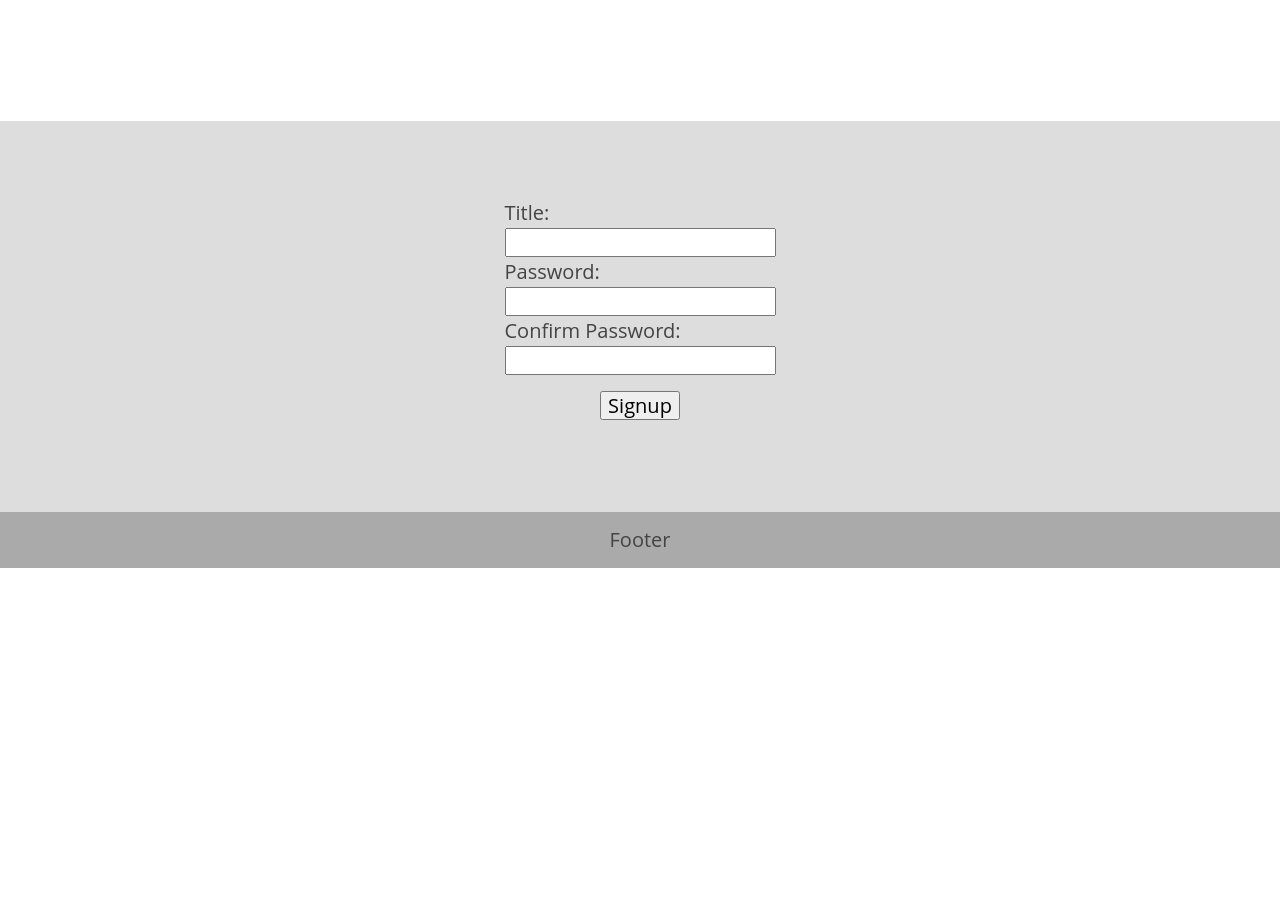
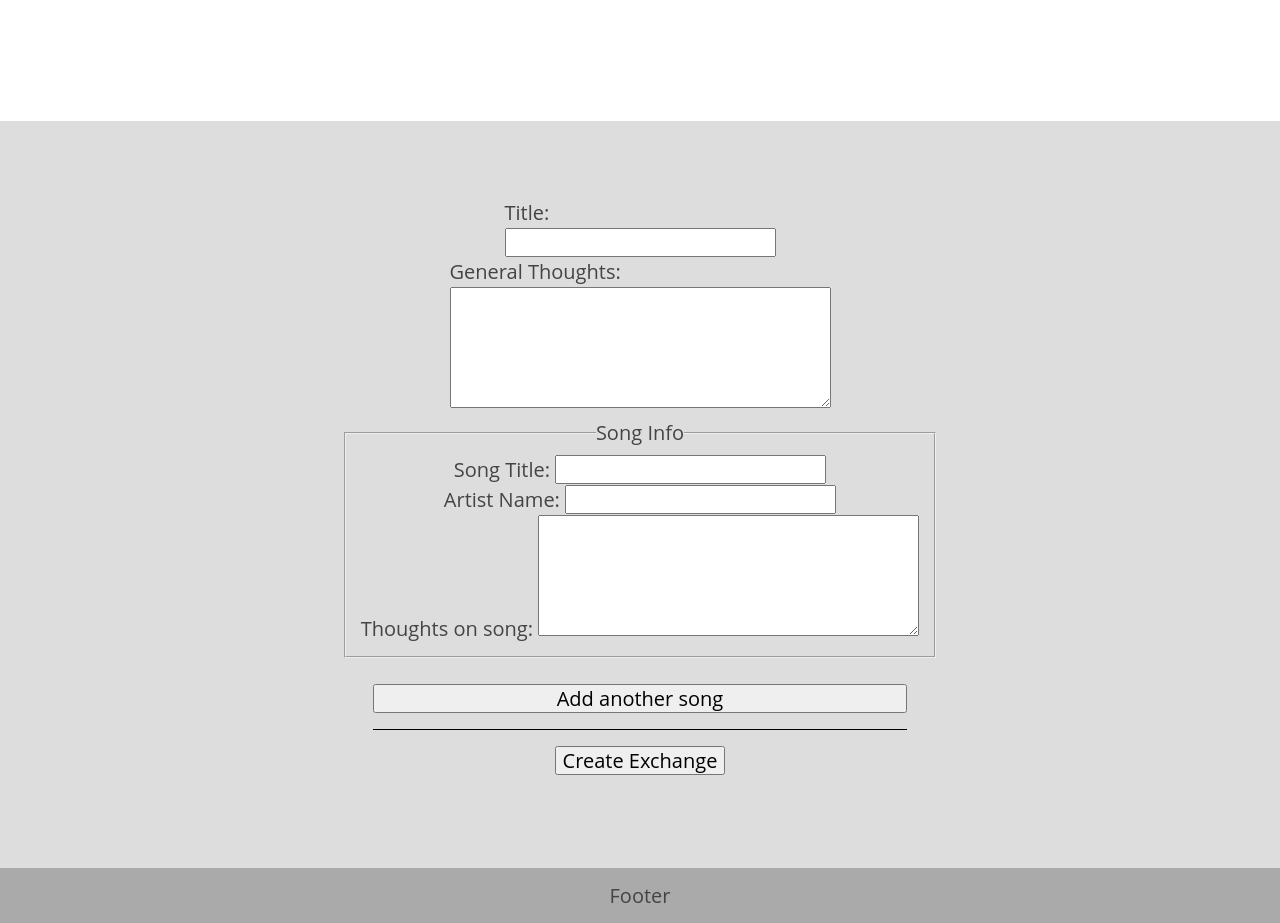
Before and after one commit to Tarv44/rotation-wireframes, a plain HTML site: page add_exchange.html in a window 1280 px wide. Shown: the part 300-1223 px from the top of the page. Before the commit the page ends 868 px from the top, so only its background shows below. Drawn offline with nearby package versions, Linux system fonts and the light colour scheme.

Commit message:
Completed wireframes for beginning pages

```diff
--- a/add_exchange.html
+++ b/add_exchange.html
@@ -17,17 +17,31 @@
             <form>
                 <div>
                     <label for="title">Title:</label>
-                    <input type="text" name="title" id="user-email">
+                    <input type="text" name="title" id="title">
                 </div>
                 <div>
-                    <label for="user-password">Password:</label>
-                    <input type="text" name="user-password" id="user-password">
+                    <label for="general-comments">General Thoughts:</label>
+                    <textarea name="general-comments" id="general-comments" cols="30" rows="5"></textarea>
                 </div>
-                <div>
-                    <label for="password-confirm">Confirm Password:</label>
-                    <input type="text" name="password-confirm" id="password-confirm">
+                <fieldset>
+                    <legend>Song Info</legend>
+                    <div>
+                        <label for="song-1">Song Title:</label>
+                        <input type="text" name="song-1" id="song-1">
+                    </div>
+                    <div>
+                        <label for="artist-1">Artist Name:</label>
+                        <input type="text" name="artist-1" id="artist-1">
+                    </div>
+                    <div>
+                        <label for="comment-1">Thoughts on song:</label>
+                        <textarea name="comment-1" id="comment-1" cols="30" rows="5"></textarea>
+                    </div>
+                </fieldset>
+                <div class='add-song-field'>
+                    <button>Add another song</button>
                 </div>
-                <button type="submit">Signup</button>
+                <button type="submit">Create Exchange</button>
             </form>
         </section>
     </main>
--- a/style.css
+++ b/style.css
@@ -9,6 +9,7 @@ body {
     color: #444;
     text-align: center;
     line-height: 1.5;
+    margin: 0;
 }
 
 nav,
@@ -37,6 +38,8 @@ section {
     background-color: #bbb;
 }
 
+
+
 section:nth-child(even) {
     background-color: #ddd;
 }
@@ -54,8 +57,13 @@ form > div {
     text-align: left;
 }
 
+fieldset {
+    margin: 10px 0;
+}
+
 .login-sect,
-.signup-sect {
+.signup-sect,
+.add-exchange-sect {
     display: flex;
     flex-direction: column;
     align-items: center;
@@ -68,8 +76,14 @@ li {
 
 button {
     margin: 16px 0;
+    font-size: 20px;
 }
 
 i {
     font-size: 12px;
 }
+
+.add-song-field {
+    border-bottom: 1px black solid;
+    width: 90%;
+}
```
Also changed, not shown: exchange.html (+36 -0 lines).
